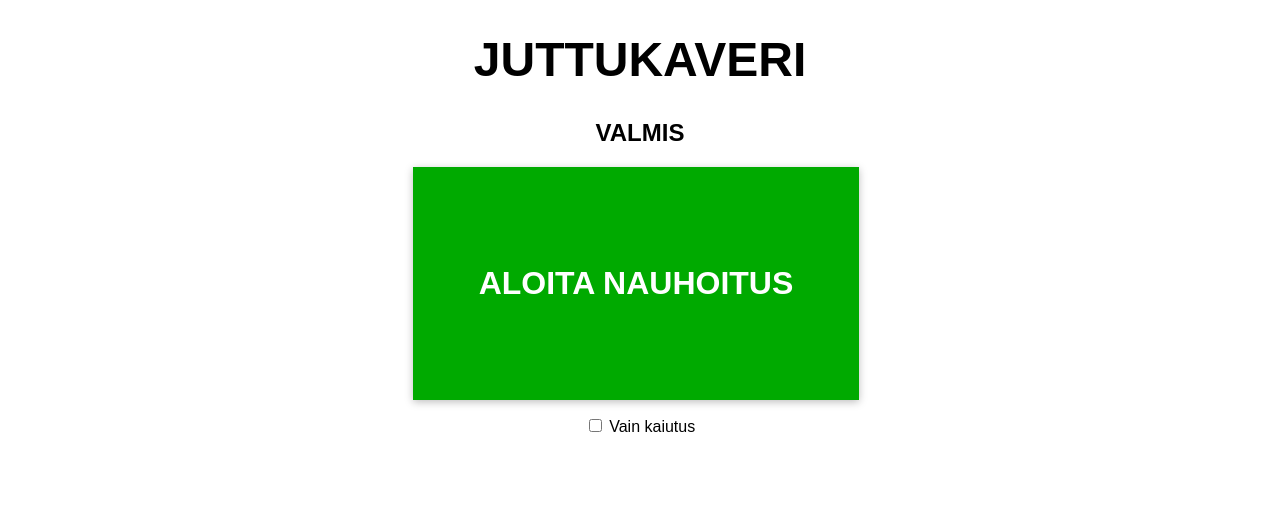
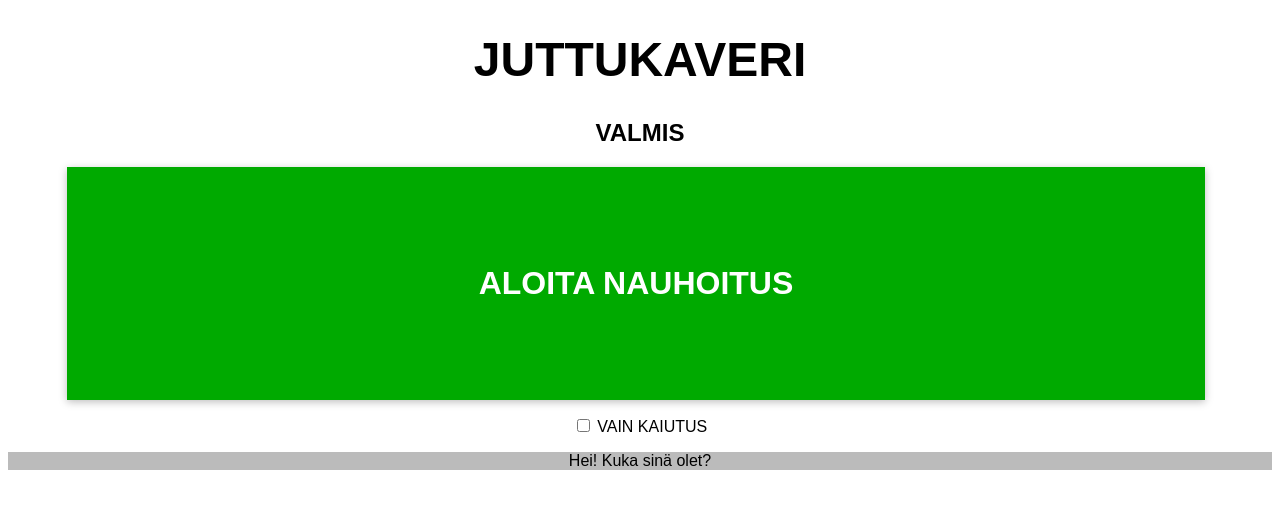
Before and after one commit to jarnoln/juttukaveri, a Django app: page /j/ in a window 1280 px wide. Shown: the top 509 px of the page. Run offline with Django 4.2, Linux system fonts and the light colour scheme.

Commit message:
Do not overwrite previous messages

```diff
--- a/view/templates/view/juttukaveri.html
+++ b/view/templates/view/juttukaveri.html
@@ -16,7 +16,7 @@
       text-transform: uppercase;
     }
 
-    h2 {
+    h2, label {
       text-transform: uppercase;
     }
 
@@ -26,10 +26,19 @@
       text-decoration: none;
       text-transform: uppercase;
       font-weight: bold;
+      width: 90%;
       color: white;
-      padding: 6rem 4rem;
+      padding: 6rem 2rem;
       box-shadow: 0 2px 8px rgba(0, 0, 0, 0.26);
       margin: 0 0.5rem 0 0;
+    }
+
+    .response {
+      background-color: #bbbbbb;
+    }
+
+    .transcribed {
+      background-color: #eeeeee;
     }
 
     #startButton {
@@ -58,8 +67,7 @@
       <input type="checkbox" id="echoCheckbox" name="echo">
       <label for="echoCheckbox">Vain kaiutus</label>
     </p>
-    <p id="transcribedText"></p>
-    <p id="responseText"></p>
+    <div id="chatBox"></div>
   </div>
   <script>
     let audioContext;
@@ -72,11 +80,19 @@
     const stopButton = document.getElementById('stopButton');
     const playButton = document.getElementById('playButton');
     const echoCheckbox = document.getElementById('echoCheckbox');
+    const statusText = document.getElementById('statusText');
+    const chatBox = document.getElementById('chatBox');
 
     function initializeContext() {
       const age = 4
       const greet = 'Hei! Kuka sinä olet?'
       const context = 'Olet ystävällinen lastenopettaja. Keskustelet ' + age + '-vuotiaan lapsen kanssa.'
+
+      const responseContainer = document.createElement("p");
+      responseContainer.classList.add('response')
+      responseContainer.innerHTML = greet;
+      chatBox.appendChild(responseContainer);
+
       return [
         {'role': 'system', 'content': context},
         {'role': 'assistant', 'content': greet},
@@ -97,8 +113,8 @@
           status = 'recording';
           startButton.setAttribute('hidden', '');
           stopButton.removeAttribute('hidden');
-          document.getElementById('statusText').innerHTML = 'Tallennus käynnissä';
-          document.getElementById('statusText').classList.add('red-bg')
+          statusText.innerHTML = 'Tallennus käynnissä';
+          statusText.classList.add('red-bg')
           mediaRecorder.addEventListener('dataavailable', function(event) {
             chunks.push(event.data);
           });
@@ -107,8 +123,8 @@
             status = 'processing';
             stopButton.setAttribute('disabled', '');
 
-            document.getElementById('statusText').innerHTML = 'Odota hetki, kun mietin.';
-            document.getElementById('statusText').classList.remove('red-bg')
+            statusText.innerHTML = 'Odota hetki, kun mietin.';
+            statusText.classList.remove('red-bg');
             const audioBlob = new Blob(chunks, { type: 'audio/mpeg' });
             // const audioURL = URL.createObjectURL(audioBlob);
             // const audio = new Audio(audioURL);
@@ -120,7 +136,7 @@
           mediaRecorder.start();
         })
         .catch(function(error) {
-          document.getElementById('statusText').innerHTML = 'Error accessing microphone:' + error
+          statusText.innerHTML = 'Error accessing microphone:' + error
           console.error('Error accessing microphone:', error);
         });
     }
@@ -156,8 +172,15 @@
         stopButton.removeAttribute('disabled');
         stopButton.setAttribute('hidden', '');
 
-        document.getElementById('transcribedText').innerHTML = transcription;
-        document.getElementById('responseText').innerHTML = responseText;
+        const transcribedContainer = document.createElement("p");
+        transcribedContainer.classList.add('transcribed')
+        transcribedContainer.innerHTML = transcription;
+        const responseContainer = document.createElement("p");
+        responseContainer.classList.add('response')
+        responseContainer.innerHTML = responseText;
+        chatBox.appendChild(transcribedContainer);
+        chatBox.appendChild(responseContainer);
+
         messages.push({ 'role': 'user', 'content': transcription })
         messages.push({ 'role': 'assistant', 'content': responseText })
         playResponse(data['audioUrl']);
```
